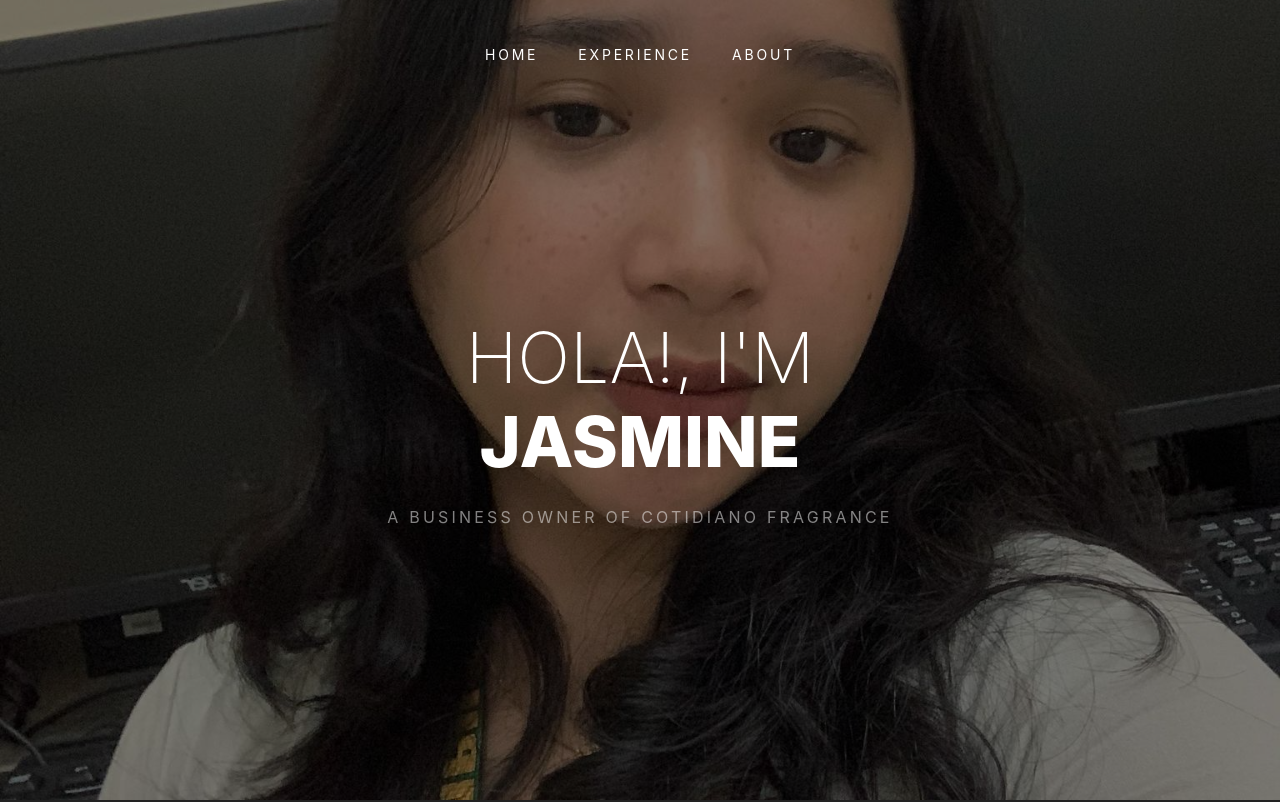
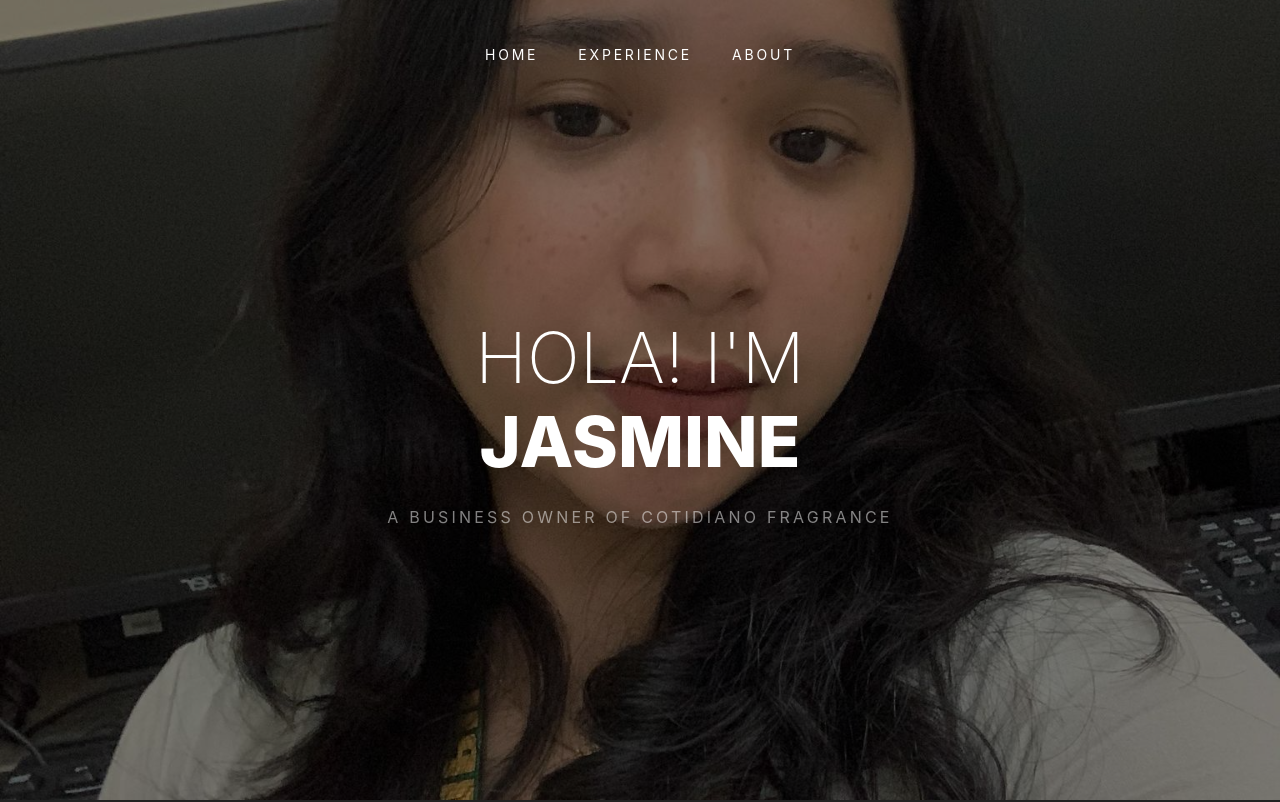
Before and after one commit to WangLing-123/Yap, a plain HTML site: page index.html in a window 1280 px wide. Shown: the top 802 px of the page. Drawn offline with nearby package versions, Linux system fonts and the light colour scheme; files whose address does not match are found by name.

Commit message:
Update index.html

```diff
--- a/index.html
+++ b/index.html
@@ -46,7 +46,7 @@
 			<div class="row intro-text align-items-center justify-content-center">
 				<div class="col-md-10 text-center pt-5">
 
-					<h1 class="site-heading site-animate">HOLA!, I'M <strong class="d-block">JASMINE</strong></h1>
+					<h1 class="site-heading site-animate">HOLA! I'M <strong class="d-block">JASMINE</strong></h1>
 					<strong class="d-block text-white text-uppercase letter-spacing"> A BUSINESS OWNER OF COTIDIANO FRAGRANCE</strong>
 
 				</div>
```
